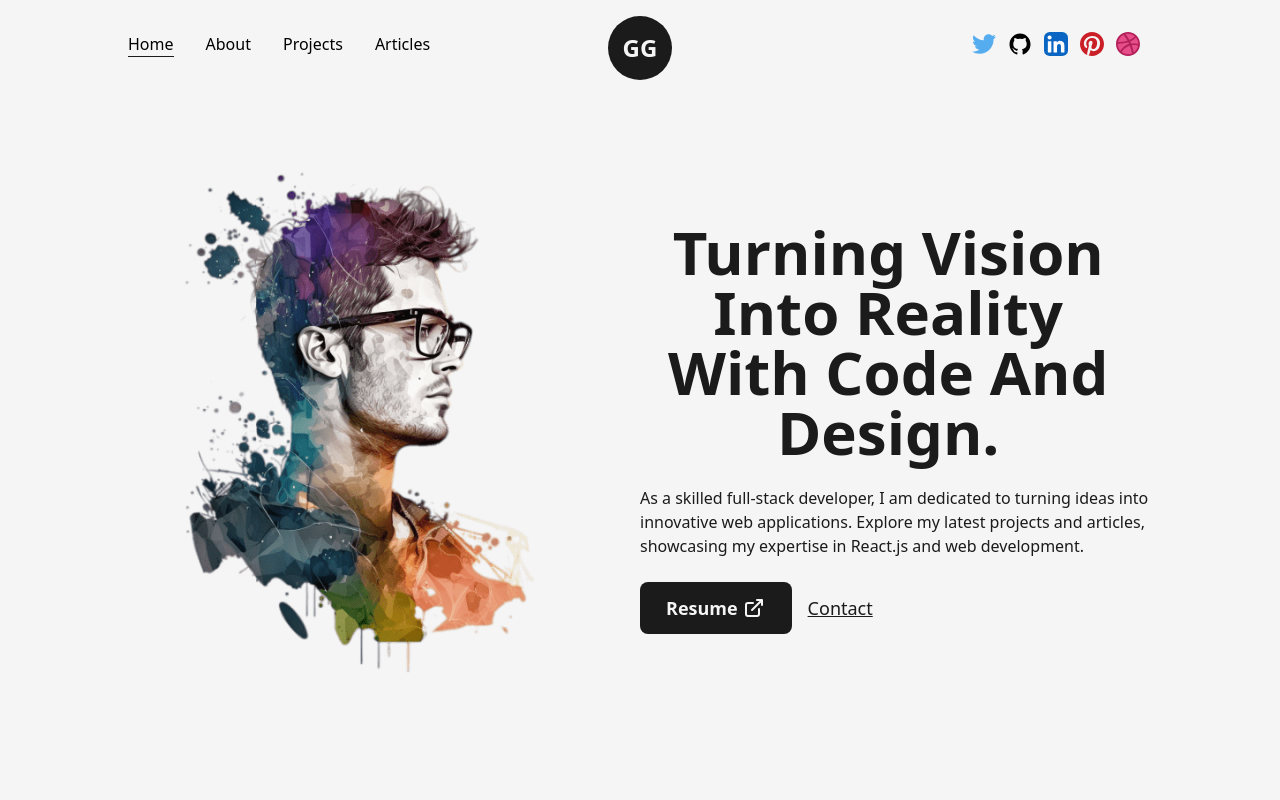
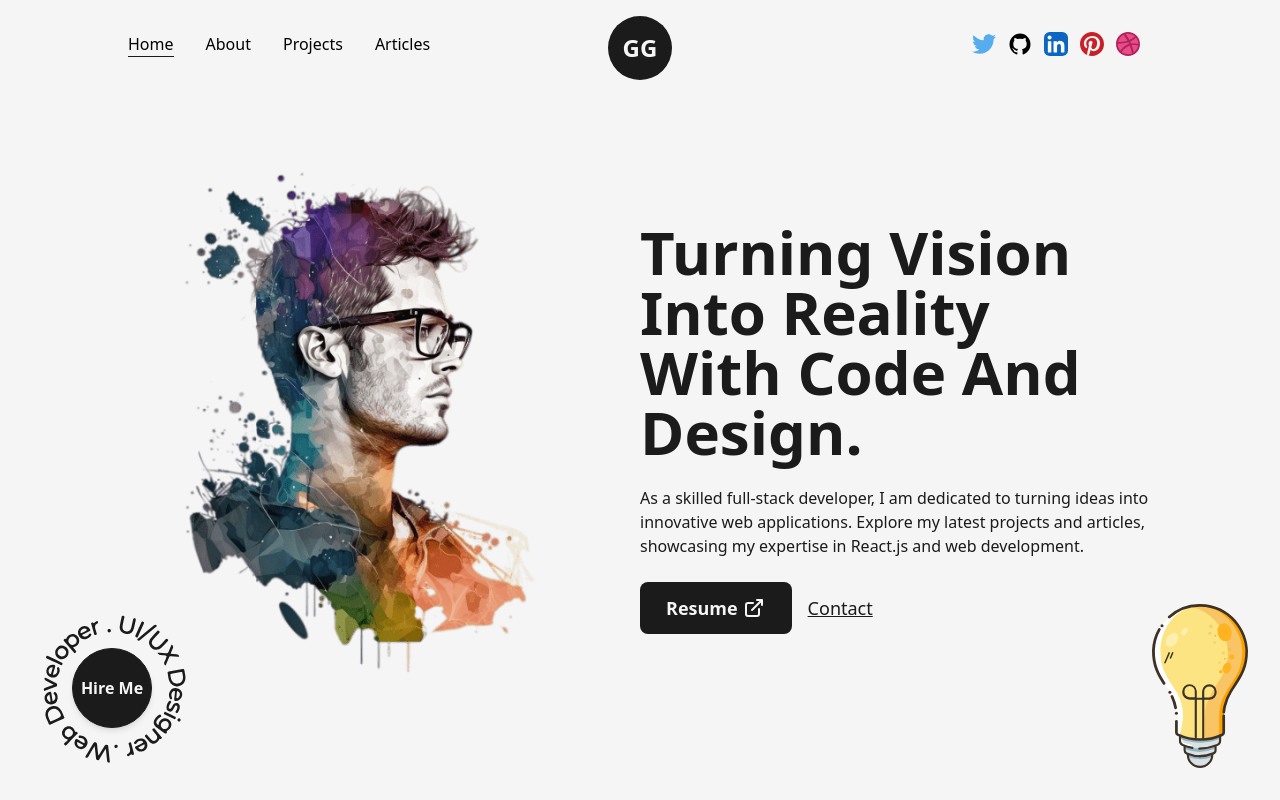
Before and after one commit to codebucks27/Next.js-Developer-Portfolio-Starter-Code, a Next.js app: page / in a window 1280 px wide. Shown: the top 800 px of the page. Built offline with nearby package versions, Linux system fonts and the light colour scheme.

Commit message:
Update index.js

```diff
--- a/src/pages/index.js
+++ b/src/pages/index.js
@@ -5,6 +5,8 @@ import profilePic from "../../public/images/profile/developer-pic-1.png"
 import AnimatedText from "@/components/AnimatedText";
 import Link from "next/link";
 import { LinkArrow } from "@/components/Icons";
+import HireMe from "@/components/HireMe";
+import lightBulb from '../../public/images/svgs/miscellaneous_icons_1.svg';
 
 export default function Home() {
   return (
@@ -20,20 +22,24 @@ export default function Home() {
               <Image src={profilePic} alt="GustavoGoularte" className='w-full h-auto' />
             </div>
             <div className='w-1/2 flex flex-col items-center self-center'>
-              <AnimatedText text="Turning Vision Into Reality With Code and Design." className='!text-6xl' />
+              <AnimatedText text="Turning Vision Into Reality With Code and Design." className='!text-6xl !text-left' />
               <p className='my-4 text-base font-medium'>
                 As a skilled full-stack developer, I am dedicated to turning ideas into innovative web applications.
                 Explore my latest projects and articles, showcasing my expertise in React.js and web development.
               </p>
               <div className='flex items-center self-start mt-2'>
                 <Link href="/Responsive CV using Html & CSS.pdf" target={"_blank"} className="flex items-center bg-dark text-light p-2.5 px-6 rounded-lg text-lg font-semibold hover:bg-light hover:text-dark border-2 border-solid border-transparent hover:border-dark" download={true}>Resume
-                <LinkArrow className={"w-6 ml-1"}/>
+                  <LinkArrow className={"w-6 ml-1"} />
                 </Link>
                 <Link href="mailto:ggoulartec@gmail.com" className="ml-4 text-lg font-medium capitalize text-dark underline">Contact</Link>
               </div>
             </div>
           </div>
         </Layout>
+        <HireMe />
+        <div className="absolute right-8 bottom-8 inline-block w-24">
+          <Image src={lightBulb} alt="T-Wrecks" className="w-full h-auto" />
+        </div>
       </main>
     </>
   )
```
